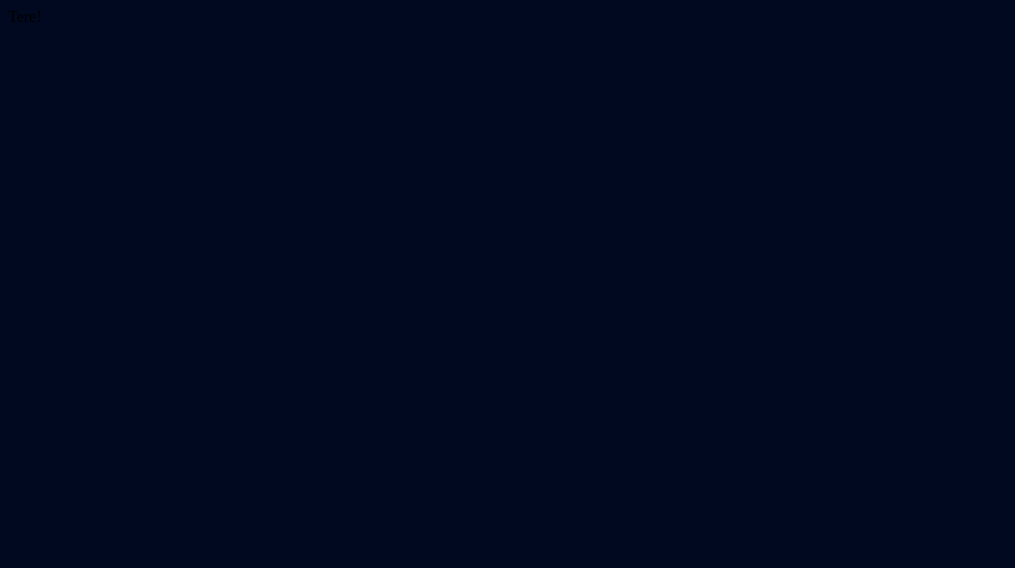
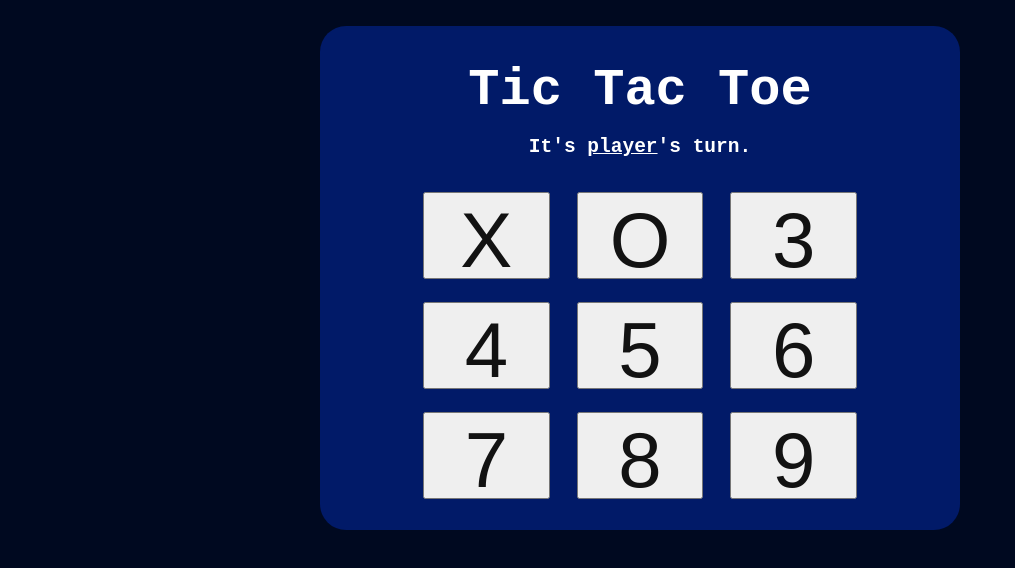
Before and after one commit to hansojuhan/js-projects-tictactoe, a plain HTML site: page index.html in a window 1280 px wide. Shown: the whole page, without its empty margins (0-1015 px from the left). Drawn offline with Linux system fonts and the light colour scheme.

Commit message:
Markup added. Started connecting grid button values

```diff
--- a/index.html
+++ b/index.html
@@ -5,13 +5,29 @@
   <meta name="viewport" content="width=device-width, initial-scale=1.0">
 
   <link rel="stylesheet" href="style.css">
-  <script src="script.js"></script>
 
   <title>Tic Tac Toe</title>
 </head>
 <body>
 
-  Tere!
+    <div class="info">
+      <h1>Tic Tac Toe</h1>
+      <h2>It's <span>player</span>'s turn.</h2>
+    </div>
+    <!-- Main tictactoe grid -->
+    <div class="grid">
+      <div class="cell"><button data-row="0" data-column="0">X</button></div>
+      <div class="cell"><button data-row="0" data-column="1">O</button></div>
+      <div class="cell"><button data-row="0" data-column="2">3</button></div>
+      <div class="cell"><button data-row="1" data-column="0">4</button></div>
+      <div class="cell"><button data-row="1" data-column="1">5</button></div>
+      <div class="cell"><button data-row="1" data-column="2">6</button></div>
+      <div class="cell"><button data-row="2" data-column="0">7</button></div>
+      <div class="cell"><button data-row="2" data-column="1">8</button></div>
+      <div class="cell"><button data-row="2" data-column="2">9</button></div>
+    </div>
+
+    <script src="script.js"></script>
 
 </body>
 </html>
--- a/script.js
+++ b/script.js
@@ -95,7 +95,8 @@ function Gameboard() {
 
 // Square
 function Square() {
-  let value = 0;
+  // let value = 0;
+  let value = Math.floor(Math.random() * 3);
 
   const setValue = (player) => {
     value = player;
@@ -170,8 +171,26 @@ function GameController(playerOne = "Player 1", playerTwo = "Player 2") {
   return { getActivePlayer, playRound };
 }
 
-const game = GameController();
+// Next, build the updateScreen function
+function ScreenController() {
 
+  /**
+   * Clear the current board display
+   * Get updated board from game controller
+   * Get updated active player
+   * Render player's turn in .turn
+   * Render each grid square
+   */
+
+  const updateScreen = () => {
+    const cell = document.querySelector('[data-row="0"]')
+  };
+
+  return { updateScreen };
+}
+
+const game = ScreenController();
+game.updateScreen();
 // Test win
 // game.playRound(0,2);
 // game.playRound(1,0);
--- a/style.css
+++ b/style.css
@@ -1,3 +1,69 @@
 :root {
   background-color:rgb(0, 9, 32);
+  color: white;
+  font-family:monospace
 }
+
+body {
+  display: flex;
+  flex-direction: column;
+  justify-content: center;
+  align-items: center;
+
+  background-color: rgb(1, 26, 104);
+  margin: auto;
+  margin-top: 2rem;
+  padding-bottom: 2rem;
+
+  border-radius: 2rem;
+
+  height: auto;
+  width: 80vh;
+}
+
+.info {
+  display: flex;
+  flex-direction: column;
+  align-items: center;
+
+  margin-bottom: 1rem;
+}
+.info h2 span {
+  text-decoration: underline;
+}
+
+h1 {
+  font-size: 4rem;
+  margin-bottom: 0;
+}
+
+.grid {
+  display: grid;
+  grid-template: 1fr 1fr 1fr / 1fr 1fr 1fr;
+
+  justify-items: center;
+  align-items: center;
+
+  gap: 1rem;
+
+  height: 70%;
+  width: 70%;
+}
+
+.cell {
+  width: 100%;
+  height: 100%;
+
+
+  display: flex;
+  align-items: center;
+  justify-content: center;
+}
+
+.cell button {
+  width: 90%;
+  height: 90%;
+
+  font-size: 6rem;
+  color: rgb(18, 18, 18);
+}
```
